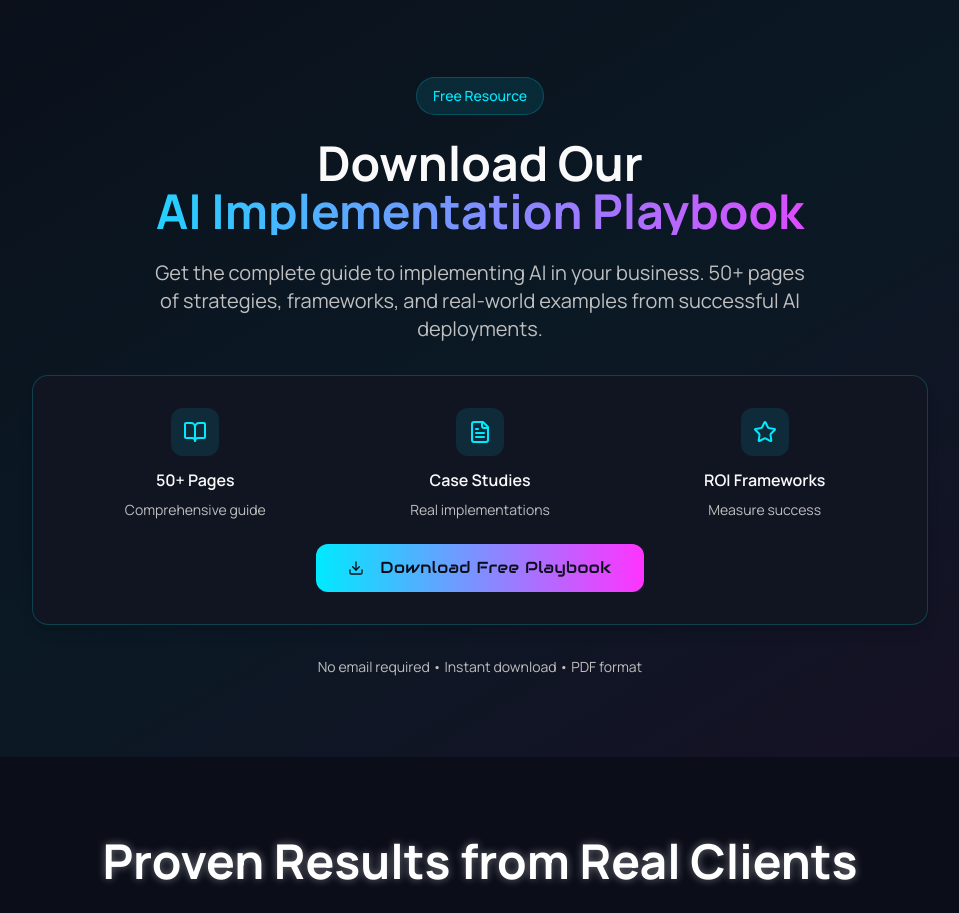
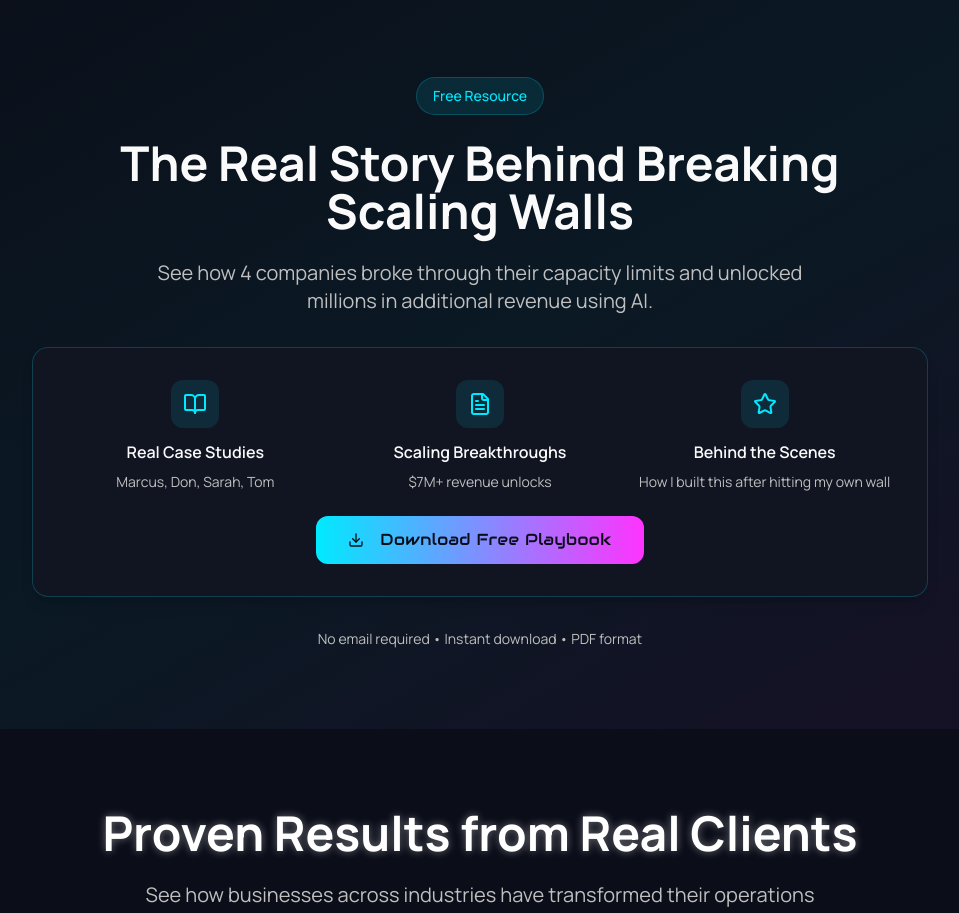
Before and after one commit to hannan680/Rev-Post-Booking, a React (Vite) app: page / in a window 1280 px wide. Shown: the part 3780-4693 px from the top of the page, without its empty margins (160-1119 px from the left). Built offline with nearby package versions, Linux system fonts and the light colour scheme.

Commit message:
Update case study section
Update the case study section with a new headline, subtext, and content.

```diff
--- a/src/components/EbookDownload.tsx
+++ b/src/components/EbookDownload.tsx
@@ -11,15 +11,11 @@ const EbookDownload = () => {
           </div>
 
           <h2 className="text-3xl md:text-5xl font-bold text-foreground mb-6">
-            Download Our
-            <span className="block bg-gradient-to-r from-primary to-accent bg-clip-text text-transparent">
-              AI Implementation Playbook
-            </span>
+            The Real Story Behind Breaking Scaling Walls
           </h2>
 
           <p className="text-xl text-muted-foreground mb-8 max-w-2xl mx-auto">
-            Get the complete guide to implementing AI in your business. 50+ pages of strategies,
-            frameworks, and real-world examples from successful AI deployments.
+            See how 4 companies broke through their capacity limits and unlocked millions in additional revenue using AI.
           </p>
 
           <div className="bg-card border border-primary/20 rounded-2xl p-8 mb-8 shadow-lg">
@@ -28,24 +24,24 @@ const EbookDownload = () => {
                 <div className="w-12 h-12 bg-primary/10 rounded-xl flex items-center justify-center mx-auto mb-3">
                   <BookOpen className="w-6 h-6 text-primary" />
                 </div>
-                <h3 className="font-semibold text-foreground mb-2">50+ Pages</h3>
-                <p className="text-sm text-muted-foreground">Comprehensive guide</p>
+                <h3 className="font-semibold text-foreground mb-2">Real Case Studies</h3>
+                <p className="text-sm text-muted-foreground">Marcus, Don, Sarah, Tom</p>
               </div>
 
               <div className="text-center">
                 <div className="w-12 h-12 bg-primary/10 rounded-xl flex items-center justify-center mx-auto mb-3">
                   <FileText className="w-6 h-6 text-primary" />
                 </div>
-                <h3 className="font-semibold text-foreground mb-2">Case Studies</h3>
-                <p className="text-sm text-muted-foreground">Real implementations</p>
+                <h3 className="font-semibold text-foreground mb-2">Scaling Breakthroughs</h3>
+                <p className="text-sm text-muted-foreground">$7M+ revenue unlocks</p>
               </div>
 
               <div className="text-center">
                 <div className="w-12 h-12 bg-primary/10 rounded-xl flex items-center justify-center mx-auto mb-3">
                   <Star className="w-6 h-6 text-primary" />
                 </div>
-                <h3 className="font-semibold text-foreground mb-2">ROI Frameworks</h3>
-                <p className="text-sm text-muted-foreground">Measure success</p>
+                <h3 className="font-semibold text-foreground mb-2">Behind the Scenes</h3>
+                <p className="text-sm text-muted-foreground">How I built this after hitting my own wall</p>
               </div>
             </div>
 
```
